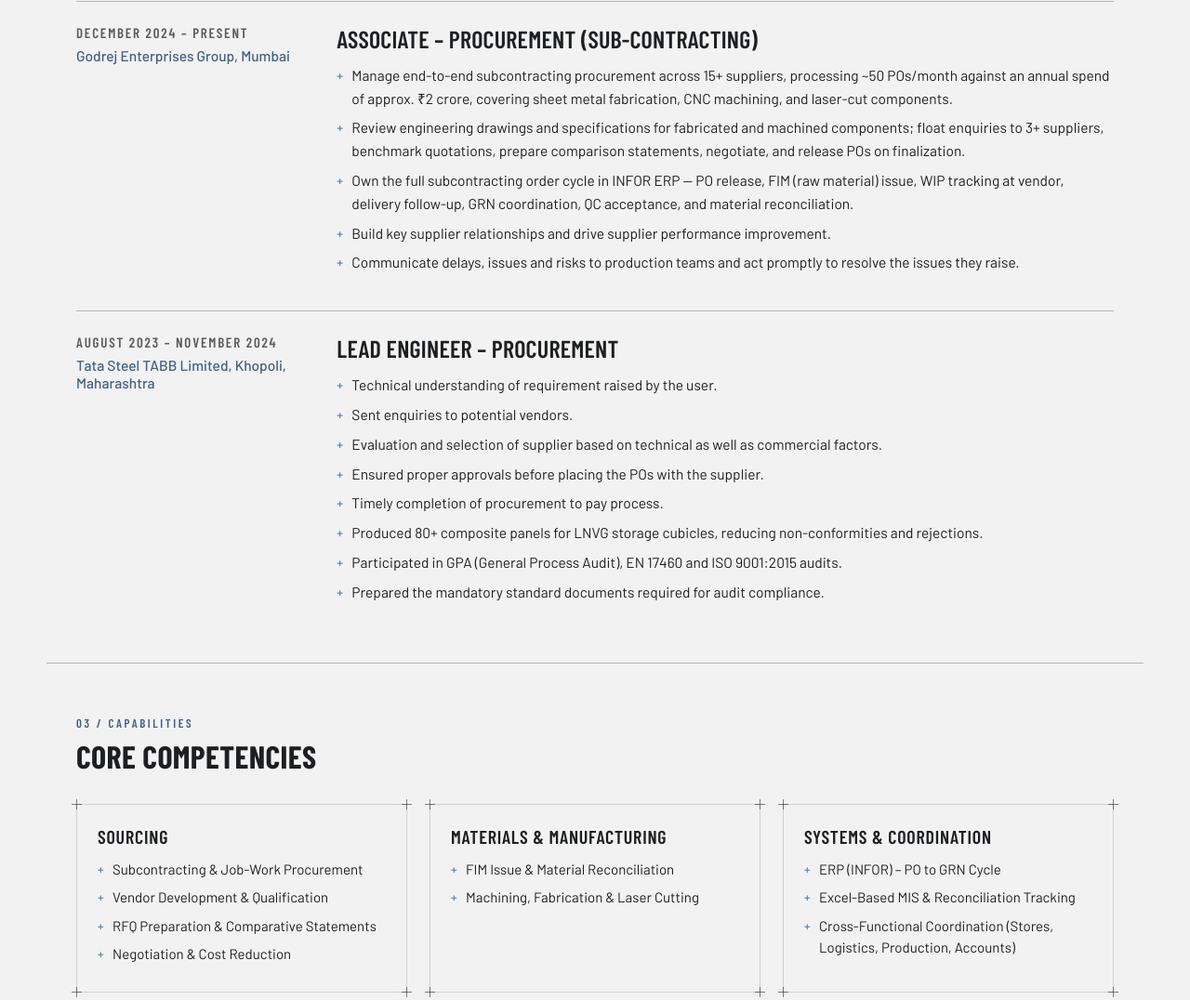
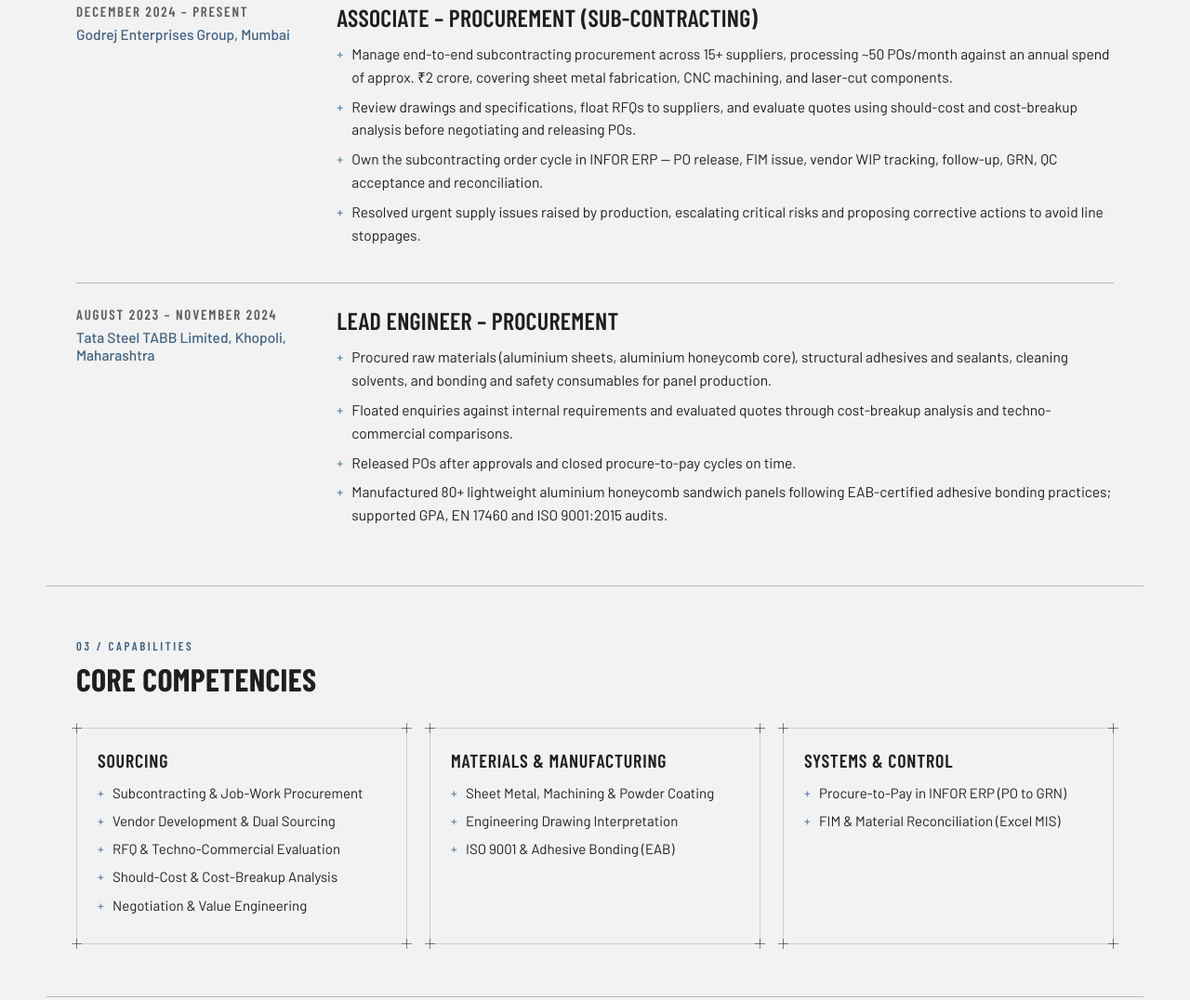
Before and after one commit to mandarmusale/mandarmusale.github.io, a plain HTML site: page index.html in a window 1280 px wide. Shown: the part 1631-2707 px from the top of the page at 93% size. Drawn offline with nearby package versions, Linux system fonts and the light colour scheme.

Commit message:
Sync portfolio with latest resume

```diff
--- a/index.html
+++ b/index.html
@@ -62,7 +62,7 @@ a{color:#416180;text-decoration:none}a:hover{color:#2c455d;text-decoration:under
 <div style="flex: 999 1 380px; min-width: 0">
 <p class="lbl">Procurement &amp; Strategic Sourcing · Mumbai</p>
 <h1 style="font-family: 'Barlow Condensed', sans-serif; font-weight: 700; font-size: 56px; line-height: .94; text-transform: uppercase; margin: 14px 0 0; max-width: 460px">Procurement &amp; strategic sourcing professional</h1>
-<p style="max-width: 52ch; font-size: 16.5px; line-height: 1.6; margin: 20px 0 0">Mechanical Engineer with 3+ years of experience in procurement. Expertise in strategic sourcing, cost optimization, supplier development and procurement transformation. Proven ability to drive cost savings, improve supplier performance and ensure seamless supply chain operations.</p>
+<p style="max-width: 52ch; font-size: 16.5px; line-height: 1.6; margin: 20px 0 0">Mechanical Engineer with 3+ years of experience in procurement, specializing in strategic sourcing, cost optimization and supplier development. Proven record of driving cost savings and improving supplier performance.</p>
 <div style="display: flex; flex-wrap: wrap; gap: 14px; margin-top: 26px">
 <a class="btn p" href="mailto:mandar.musale23@gmail.com">mandar.musale23@gmail.com</a>
 <a class="btn" href="https://linkedin.com/in/mandar-musale-1110911a5">LinkedIn</a>
@@ -98,10 +98,10 @@ a{color:#416180;text-decoration:none}a:hover{color:#2c455d;text-decoration:under
 <i class="tl"></i><i class="tr"></i><i class="bl"></i><i class="br"></i>
 <div class="kick">Grill Gate fabrication</div>
 <h3 class="h3" style="font-size: 24px; margin: 8px 0 12px">New vendor qualified for a 50% demand surge</h3>
-<p style="margin: 0; font-size: 15.5px; line-height: 1.6">Qualified a new Grill Gate vendor for a 50% demand surge, cutting single-source dependency by 25% and improving supplier quality by 80% in 3 months.</p>
+<p style="margin: 0; font-size: 15.5px; line-height: 1.6">Qualified a new Grill Gate vendor for a 50% demand surge, cutting single-source dependency by 25% and rejections by 80% within 3 months.</p>
 <div style="display: flex; gap: 28px; margin-top: 18px; border-top: 1px solid #b7b7ba; padding-top: 16px">
 <div><div class="metric" style="font-size: 32px">−25%</div><div style="font-size: 13.5px; color: #5d5d60">Single-source dependency</div></div>
-<div><div class="metric" style="font-size: 32px">+80%</div><div style="font-size: 13.5px; color: #5d5d60">Supplier quality, in 3 months</div></div>
+<div><div class="metric" style="font-size: 32px">−80%</div><div style="font-size: 13.5px; color: #5d5d60">Rejections, in 3 months</div></div>
 </div>
 </article>
 
@@ -109,7 +109,7 @@ a{color:#416180;text-decoration:none}a:hover{color:#2c455d;text-decoration:under
 <i class="tl"></i><i class="tr"></i><i class="bl"></i><i class="br"></i>
 <div class="kick">Powder coating · LPG disruption</div>
 <h3 class="h3" style="font-size: 24px; margin: 8px 0 12px">80% rate hike negotiated down to 20%</h3>
-<p style="margin: 0; font-size: 15.5px; line-height: 1.6">Onboarded an alternate powder-coating vendor for SDLC covers during the LPG disruption and negotiated the incumbent's demanded 80% rate hike down to 20%.</p>
+<p style="margin: 0; font-size: 15.5px; line-height: 1.6">Onboarded an alternate powder-coating vendor for SDLC covers during the LPG disruption; negotiated the incumbent's 80% rate-hike demand down to 20%.</p>
 <div style="display: flex; gap: 28px; margin-top: 18px; border-top: 1px solid #b7b7ba; padding-top: 16px">
 <div><div class="metric" style="font-size: 32px">80% → 20%</div><div style="font-size: 13.5px; color: #5d5d60">Rate hike negotiated</div></div>
 <div><div class="metric" style="font-size: 32px">2</div><div style="font-size: 13.5px; color: #5d5d60">Qualified sources, no lock-in</div></div>
@@ -120,9 +120,9 @@ a{color:#416180;text-decoration:none}a:hover{color:#2c455d;text-decoration:under
 <i class="tl"></i><i class="tr"></i><i class="bl"></i><i class="br"></i>
 <div class="kick">L6 / L2 locker doors</div>
 <h3 class="h3" style="font-size: 24px; margin: 8px 0 12px">Machining capacity for a 200% demand jump</h3>
-<p style="margin: 0; font-size: 15.5px; line-height: 1.6">Onboarded a machining vendor as L6/L2 locker door demand rose 200%, raising supply by 250%.</p>
+<p style="margin: 0; font-size: 15.5px; line-height: 1.6">Onboarded a machining vendor to meet a 200% rise in L6/L2 locker-door demand, increasing supply capacity 2.5×.</p>
 <div style="display: flex; gap: 28px; margin-top: 18px; border-top: 1px solid #b7b7ba; padding-top: 16px">
-<div><div class="metric" style="font-size: 32px">+250%</div><div style="font-size: 13.5px; color: #5d5d60">Supply increase delivered</div></div>
+<div><div class="metric" style="font-size: 32px">2.5×</div><div style="font-size: 13.5px; color: #5d5d60">Supply capacity</div></div>
 </div>
 </article>
 
@@ -152,10 +152,9 @@ a{color:#416180;text-decoration:none}a:hover{color:#2c455d;text-decoration:under
 <h3 class="h3" style="font-size: 26px; margin-bottom: 12px">Associate – Procurement (Sub-Contracting)</h3>
 <ul style="font-size: 15.5px; line-height: 1.6">
 <li>Manage end-to-end subcontracting procurement across 15+ suppliers, processing ~50 POs/month against an annual spend of approx. ₹2 crore, covering sheet metal fabrication, CNC machining, and laser-cut components.</li>
-<li>Review engineering drawings and specifications for fabricated and machined components; float enquiries to 3+ suppliers, benchmark quotations, prepare comparison statements, negotiate, and release POs on finalization.</li>
-<li>Own the full subcontracting order cycle in INFOR ERP — PO release, FIM (raw material) issue, WIP tracking at vendor, delivery follow-up, GRN coordination, QC acceptance, and material reconciliation.</li>
-<li>Build key supplier relationships and drive supplier performance improvement.</li>
-<li>Communicate delays, issues and risks to production teams and act promptly to resolve the issues they raise.</li>
+<li>Review drawings and specifications, float RFQs to suppliers, and evaluate quotes using should-cost and cost-breakup analysis before negotiating and releasing POs.</li>
+<li>Own the subcontracting order cycle in INFOR ERP — PO release, FIM issue, vendor WIP tracking, follow-up, GRN, QC acceptance and reconciliation.</li>
+<li>Resolved urgent supply issues raised by production, escalating critical risks and proposing corrective actions to avoid line stoppages.</li>
 </ul>
 </div>
 </div>
@@ -168,14 +167,10 @@ a{color:#416180;text-decoration:none}a:hover{color:#2c455d;text-decoration:under
 <div style="flex: 999 1 480px; min-width: 0">
 <h3 class="h3" style="font-size: 26px; margin-bottom: 12px">Lead Engineer – Procurement</h3>
 <ul style="font-size: 15.5px; line-height: 1.6">
-<li>Technical understanding of requirement raised by the user.</li>
-<li>Sent enquiries to potential vendors.</li>
-<li>Evaluation and selection of supplier based on technical as well as commercial factors.</li>
-<li>Ensured proper approvals before placing the POs with the supplier.</li>
-<li>Timely completion of procurement to pay process.</li>
-<li>Produced 80+ composite panels for LNVG storage cubicles, reducing non-conformities and rejections.</li>
-<li>Participated in GPA (General Process Audit), EN 17460 and ISO 9001:2015 audits.</li>
-<li>Prepared the mandatory standard documents required for audit compliance.</li>
+<li>Procured raw materials (aluminium sheets, aluminium honeycomb core), structural adhesives and sealants, cleaning solvents, and bonding and safety consumables for panel production.</li>
+<li>Floated enquiries against internal requirements and evaluated quotes through cost-breakup analysis and techno-commercial comparisons.</li>
+<li>Released POs after approvals and closed procure-to-pay cycles on time.</li>
+<li>Manufactured 80+ lightweight aluminium honeycomb sandwich panels following EAB-certified adhesive bonding practices; supported GPA, EN 17460 and ISO 9001:2015 audits.</li>
 </ul>
 </div>
 </div>
@@ -190,26 +185,27 @@ a{color:#416180;text-decoration:none}a:hover{color:#2c455d;text-decoration:under
 <h3 class="h3" style="font-size: 20px; letter-spacing: .04em; margin-bottom: 12px">Sourcing</h3>
 <ul style="font-size: 15px; line-height: 1.55">
 <li>Subcontracting &amp; Job-Work Procurement</li>
-<li>Vendor Development &amp; Qualification</li>
-<li>RFQ Preparation &amp; Comparative Statements</li>
-<li>Negotiation &amp; Cost Reduction</li>
+<li>Vendor Development &amp; Dual Sourcing</li>
+<li>RFQ &amp; Techno-Commercial Evaluation</li>
+<li>Should-Cost &amp; Cost-Breakup Analysis</li>
+<li>Negotiation &amp; Value Engineering</li>
 </ul>
 </div>
 <div class="bp" style="padding: 22px">
 <i class="tl"></i><i class="tr"></i><i class="bl"></i><i class="br"></i>
 <h3 class="h3" style="font-size: 20px; letter-spacing: .04em; margin-bottom: 12px">Materials &amp; Manufacturing</h3>
 <ul style="font-size: 15px; line-height: 1.55">
-<li>FIM Issue &amp; Material Reconciliation</li>
-<li>Machining, Fabrication &amp; Laser Cutting</li>
+<li>Sheet Metal, Machining &amp; Powder Coating</li>
+<li>Engineering Drawing Interpretation</li>
+<li>ISO 9001 &amp; Adhesive Bonding (EAB)</li>
 </ul>
 </div>
 <div class="bp" style="padding: 22px">
 <i class="tl"></i><i class="tr"></i><i class="bl"></i><i class="br"></i>
-<h3 class="h3" style="font-size: 20px; letter-spacing: .04em; margin-bottom: 12px">Systems &amp; Coordination</h3>
+<h3 class="h3" style="font-size: 20px; letter-spacing: .04em; margin-bottom: 12px">Systems &amp; Control</h3>
 <ul style="font-size: 15px; line-height: 1.55">
-<li>ERP (INFOR) – PO to GRN Cycle</li>
-<li>Excel-Based MIS &amp; Reconciliation Tracking</li>
-<li>Cross-Functional Coordination (Stores, Logistics, Production, Accounts)</li>
+<li>Procure-to-Pay in INFOR ERP (PO to GRN)</li>
+<li>FIM &amp; Material Reconciliation (Excel MIS)</li>
 </ul>
 </div>
 </div>
@@ -233,8 +229,6 @@ a{color:#416180;text-decoration:none}a:hover{color:#2c455d;text-decoration:under
 <h3 class="h3" style="font-size: 20px; letter-spacing: .04em; margin-bottom: 12px">Certifications</h3>
 <ul style="font-size: 15px; line-height: 1.55">
 <li>European Adhesive Bonder (EAB)</li>
-<li>ANSYS Basic to Professional Training Program – Eleation (2022)</li>
-<li>HyperWorks Basic to Professional Training Program – Eleation (2022)</li>
 </ul>
 </div>
 </div>
```
